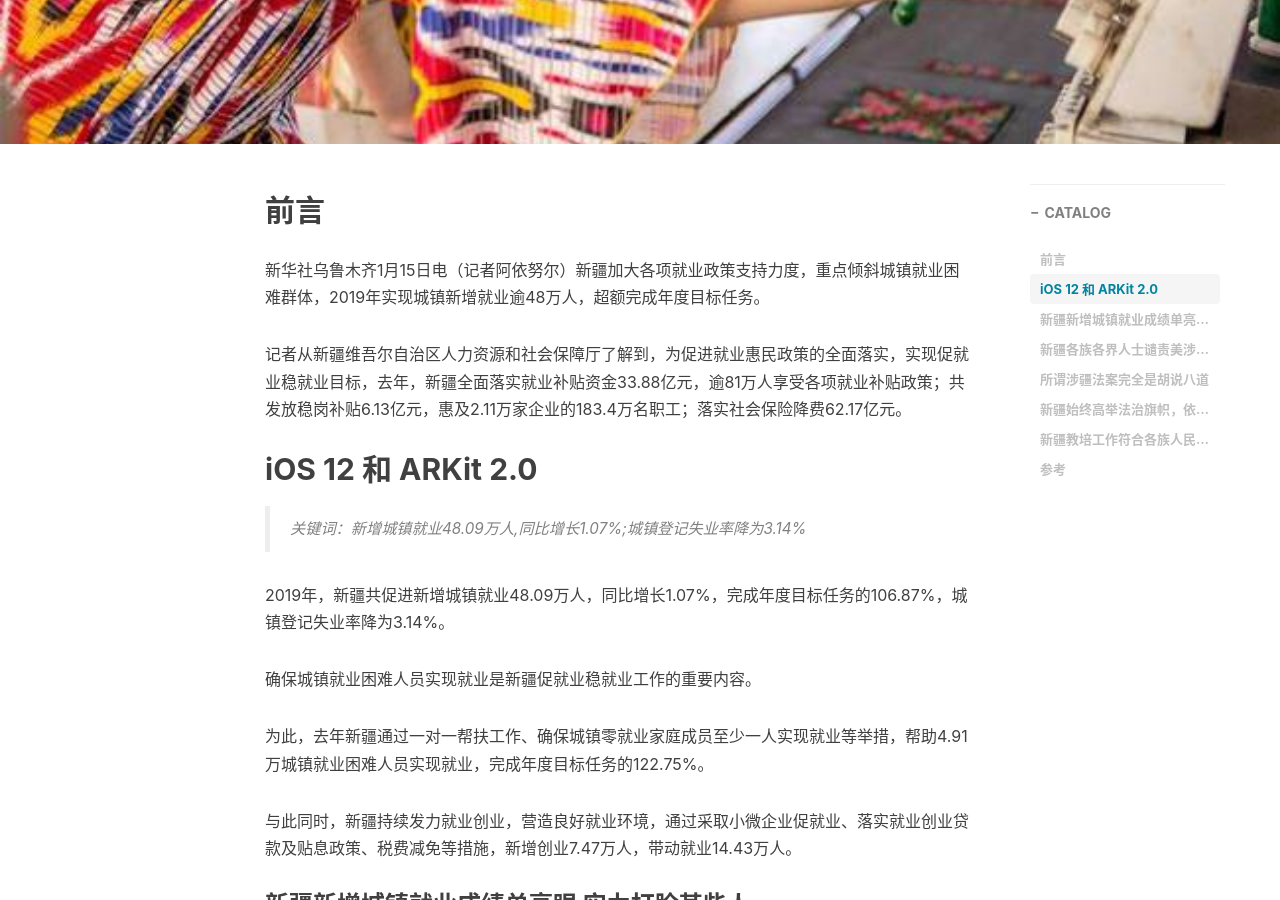
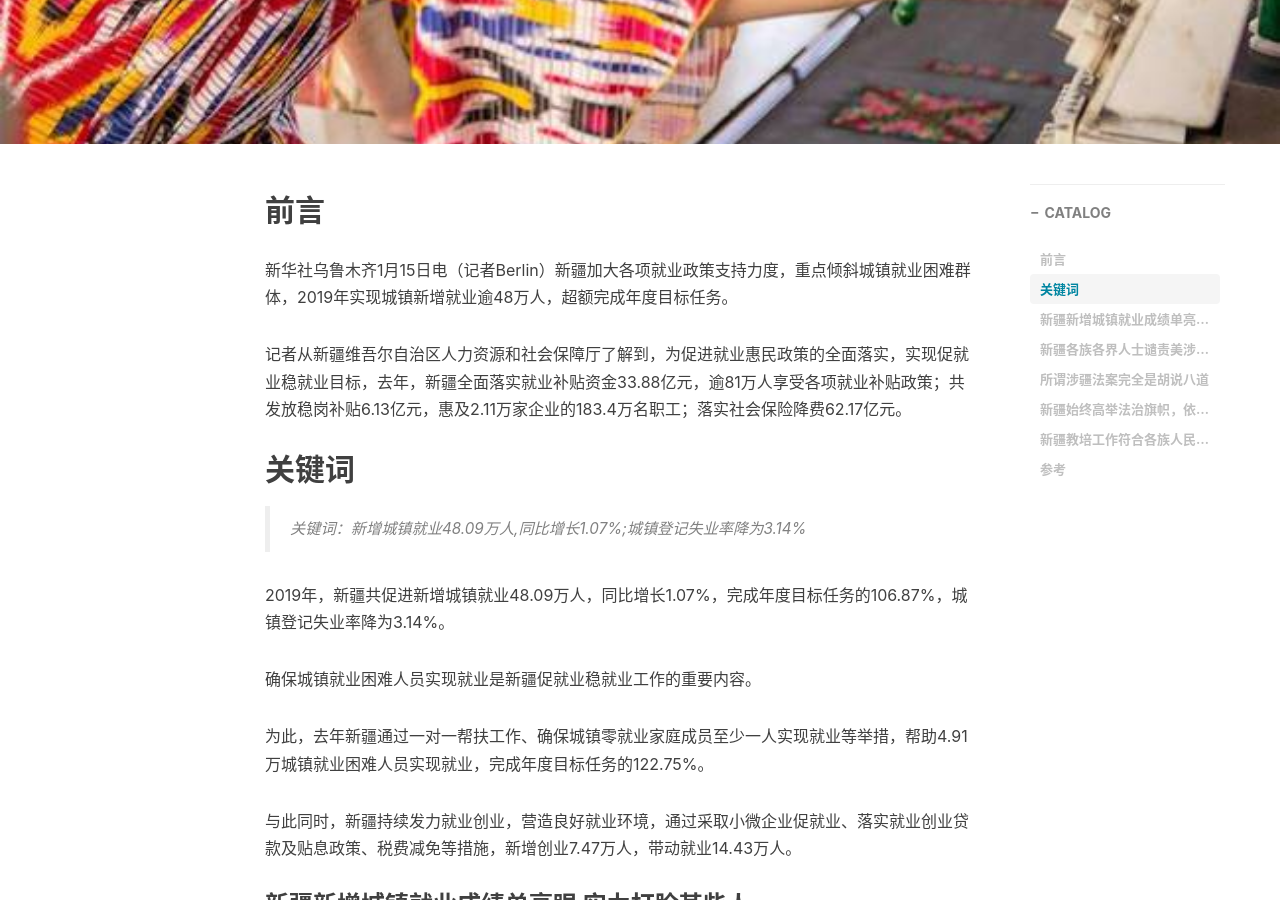
Before and after one commit to berlinsilkroad/berlinsilkrosd.github.io, a Jekyll site: the page built from _posts/2019-01-16-新疆一年新增城镇就业逾48万人.md, in a window 1280 px wide and 900 px high, scrolled down 439 px. Built offline with Jekyll 4.4.1, drawn with Linux system fonts in a browser that asks for light colours; nearby versions of some CDN libraries; comment, search, counter and statistics services are not loaded.

Commit message:
Update 2019-01-16-新疆一年新增城镇就业逾48万人.md

```diff
--- a/_posts/2019-01-16-新疆一年新增城镇就业逾48万人.md
+++ b/_posts/2019-01-16-新疆一年新增城镇就业逾48万人.md
@@ -1,7 +1,7 @@
 ---
 layout:     post
 title:      新疆一年新增城镇就业逾48万人 2020
-subtitle:   就业逾48万 2020 Keynote 全记录
+subtitle:   就业逾48万   2020    Keynote   全记录
 date:       2020-01-15
 author:     Berlin
 header-img: img/xingjiang1.jpg
@@ -12,12 +12,11 @@ tags:
 
 ## 前言
 
-新华社乌鲁木齐1月15日电（记者阿依努尔）新疆加大各项就业政策支持力度，重点倾斜城镇就业困难群体，2019年实现城镇新增就业逾48万人，超额完成年度目标任务。
+新华社乌鲁木齐1月15日电（记者Berlin）新疆加大各项就业政策支持力度，重点倾斜城镇就业困难群体，2019年实现城镇新增就业逾48万人，超额完成年度目标任务。
 
 记者从新疆维吾尔自治区人力资源和社会保障厅了解到，为促进就业惠民政策的全面落实，实现促就业稳就业目标，去年，新疆全面落实就业补贴资金33.88亿元，逾81万人享受各项就业补贴政策；共发放稳岗补贴6.13亿元，惠及2.11万家企业的183.4万名职工；落实社会保险降费62.17亿元。
 
-## iOS 12 和 ARKit 2.0
-
+## 关键词
 >关键词：新增城镇就业48.09万人,同比增长1.07%;城镇登记失业率降为3.14%
 
 2019年，新疆共促进新增城镇就业48.09万人，同比增长1.07%，完成年度目标任务的106.87%，城镇登记失业率降为3.14%。
@@ -68,14 +67,14 @@ tags:
 “所谓涉疆法案无中生有，目的是破坏新疆稳定。”新疆师范大学计算机科学技术学院2016级学生张文静说，“作为当代青年，要擦亮双眼，看清美方的伪善面目和险恶用心，向一切破坏祖国利益的行为说‘不’，以实际行动维护新疆社会稳定，捍卫美丽家园。”
 
 
-### 新疆始终高举法治旗帜，依法推进反恐、去极端化工作
+## 新疆始终高举法治旗帜，依法推进反恐、去极端化工作
 
 新疆维吾尔自治区人大常委会法制工作委员会主任李娟说：“美国一些政客打着维护人权的旗号，在反恐问题上大搞双重标准，这是纵容、怂恿恐怖行为。所谓涉疆问题不是民族、宗教、人权问题，而是反暴恐和反分裂问题。新疆始终高举法治旗帜，依法推进反恐、去极端化工作。这些措施确保了新疆已连续3年未发生暴恐案（事）件，最大限度保障了各族人民的生命权、生存权和发展权等基本权利，各族人民的获得感、幸福感、安全感显著增强。”
 
 “美国那些别有用心的人确实坏得很！”买买提艾力是乌鲁木齐市新疆国际大巴扎的商户，在这里已开店经营17年。“我见证了它由农贸市场到商场，再到景区的发展，变化太大了。但是，暴力恐怖猖獗的时候，这里没人来，生意也没有了。现在和谐稳定，全国各地的游客多得很，外国人也来。我们的营业额一天比一天高。”
 
 喀什市艾提尕尔清真寺伊玛目麦麦提居玛说：“曾经一段时间，喀什地区连续发生暴恐案件，伤害了许多无辜群众。我的父亲居玛塔依尔就是被受到宗教极端思想严重毒害的人杀害的。作为宗教教职人员，我清楚地知道，宗教极端主义不是宗教。我们要认清恐怖主义、宗教极端主义的罪恶本质和严重危害。”
-### 新疆教培工作符合各族人民根本利益
+## 新疆教培工作符合各族人民根本利益
 
 “新疆设立教培中心，通过集中培训、寄宿学习、实践培养等多种形式开展免费职业技能教育培训，既符合国家法治精神和要求，又体现了国际社会反恐、去极端化的原则和理念。”新疆大学教授祖力亚提司马义说，“教培中心引导教育学员直面各种错误观点，将去极端化贯穿全过程。我多次去教培中心实地调研。学员的国家意识、公民意识、法治意识明显增强，辨别是非能力明显提高。特别是，大多数学员掌握了一定的实用技能，就业能力得到提高。结业后，有的在企业就业，有的自主创业，还有一些为了不断提升自我，到中职、高职等院校继续深造学习。可以肯定地说，新疆的教培工作是卓有成效的。”
 
```
